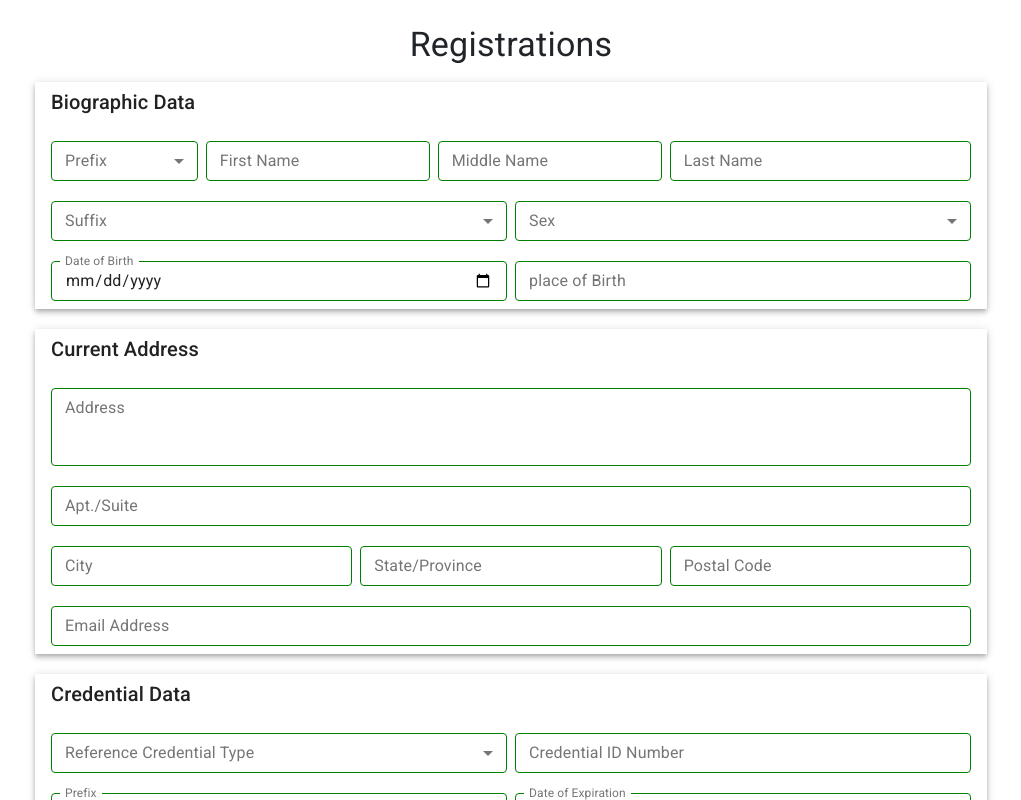
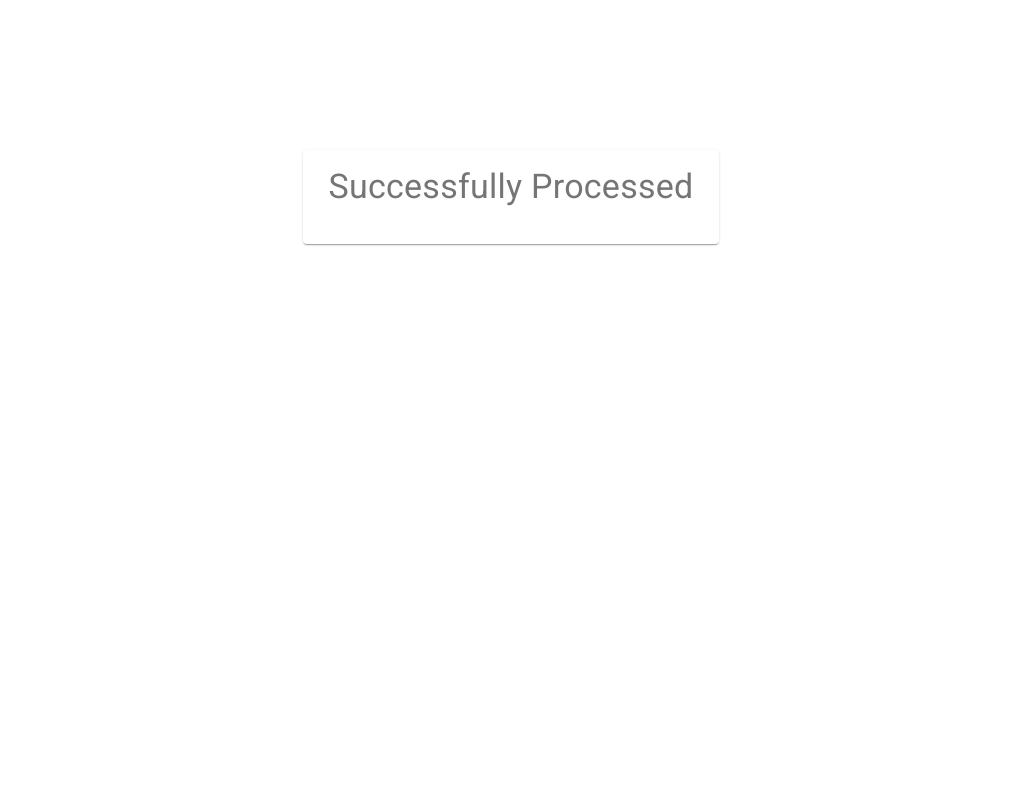
Before and after one commit to olayinkaa/ipharm, a React (Create React App) app: page /success-page in a window 1280 px wide. Shown: the top 800 px of the page, without its empty margins (129-1150 px from the left). Built offline with nearby package versions, Linux system fonts and the light colour scheme.

Commit message:
added success-page

```diff
--- a/src/App.js
+++ b/src/App.js
@@ -1,10 +1,15 @@
 import React, {Fragment} from 'react'
 import Registration from './views/Registration';
+import { Switch,Route } from 'react-router-dom';
+import SuccessPage from './views/SuccessPage';
 
 const App = () => {
   return (
     <Fragment>
-      <Registration/>
+      <Switch>
+        <Route exact path="/" component={Registration}/>
+        <Route exact path="/success-page" component={SuccessPage} />
+      </Switch>
     </Fragment>
   )
 }
--- /dev/null
+++ b/src/views/SuccessPage.js
@@ -0,0 +1,42 @@
+import React,{Fragment} from 'react'
+import { makeStyles } from '@material-ui/core/styles';
+import CardContent from '@material-ui/core/CardContent';
+import {Card,Grid,Typography} from '@material-ui/core';
+
+const useStyles = makeStyles({
+    root: {
+      maxWidth: 500,
+      marginTop:"150px"
+    },
+    title:{
+        textAlign:"center"
+    }
+
+  });
+
+const SuccessPage = () => {
+    const classes = useStyles();
+    return (
+        <Fragment>
+            <Grid
+            container
+            direction="row"
+            spacing={2}
+            justify="center"
+            alignItems="center"
+            >
+               <Grid item xs={4}>
+                    <Card className={classes.root}>
+                        <CardContent>
+                        <Typography variant="h4" component="h2" className={classes.title} color="textSecondary" gutterBottom>
+                            Successfully Processed
+                        </Typography>
+                        </CardContent>
+                    </Card>
+               </Grid>
+            </Grid>
+        </Fragment>
+    )
+}
+
+export default SuccessPage
```
